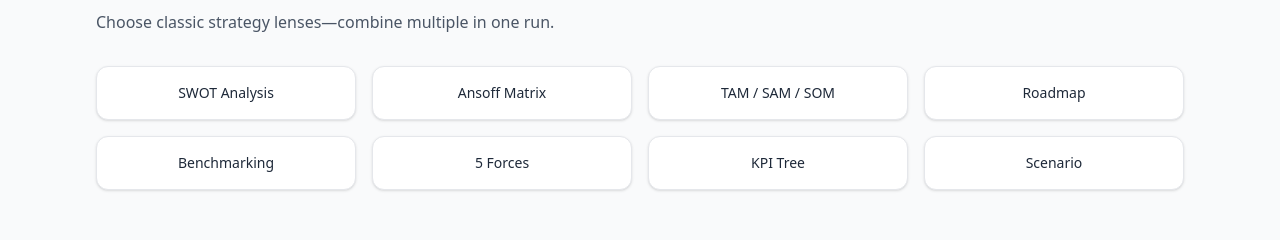
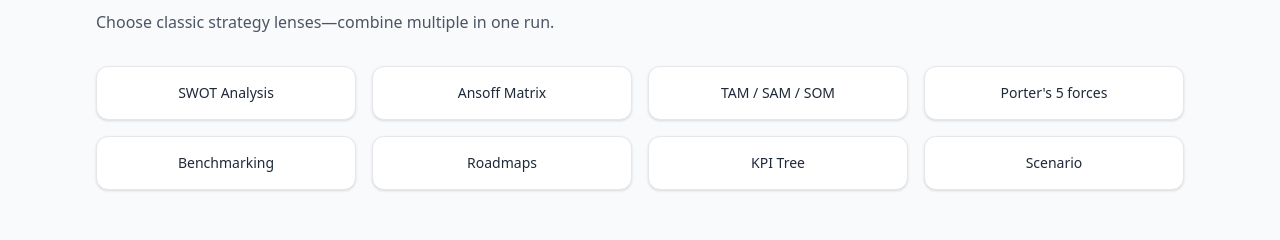
Before and after one commit to goodblue71-Strat/goodblue-web, a Next.js app: page / in a window 1280 px wide. Shown: the part 1245-1485 px from the top of the page. Built offline with nearby package versions, Linux system fonts and the light colour scheme; no server answers.

Commit message:
Update Frameworks.tsx

```diff
--- a/components/Frameworks.tsx
+++ b/components/Frameworks.tsx
@@ -5,9 +5,9 @@ const frameworks = [
   { name: "SWOT Analysis", path: "/swot" },
   { name: "Ansoff Matrix", path: "/ansoff" },
   { name: "TAM / SAM / SOM", path: "/tam" },
-  { name: "Roadmap", path: "/notready" },
+  { name: "Porter's 5 forces", path: "/porters" },
   { name: "Benchmarking", path: "/notready" },
-  { name: "5 Forces", path: "/notready" },
+  { name: "Roadmaps", path: "/notready" },
   { name: "KPI Tree", path: "/notready" },
   { name: "Scenario", path: "/notready" },
 ];
```
